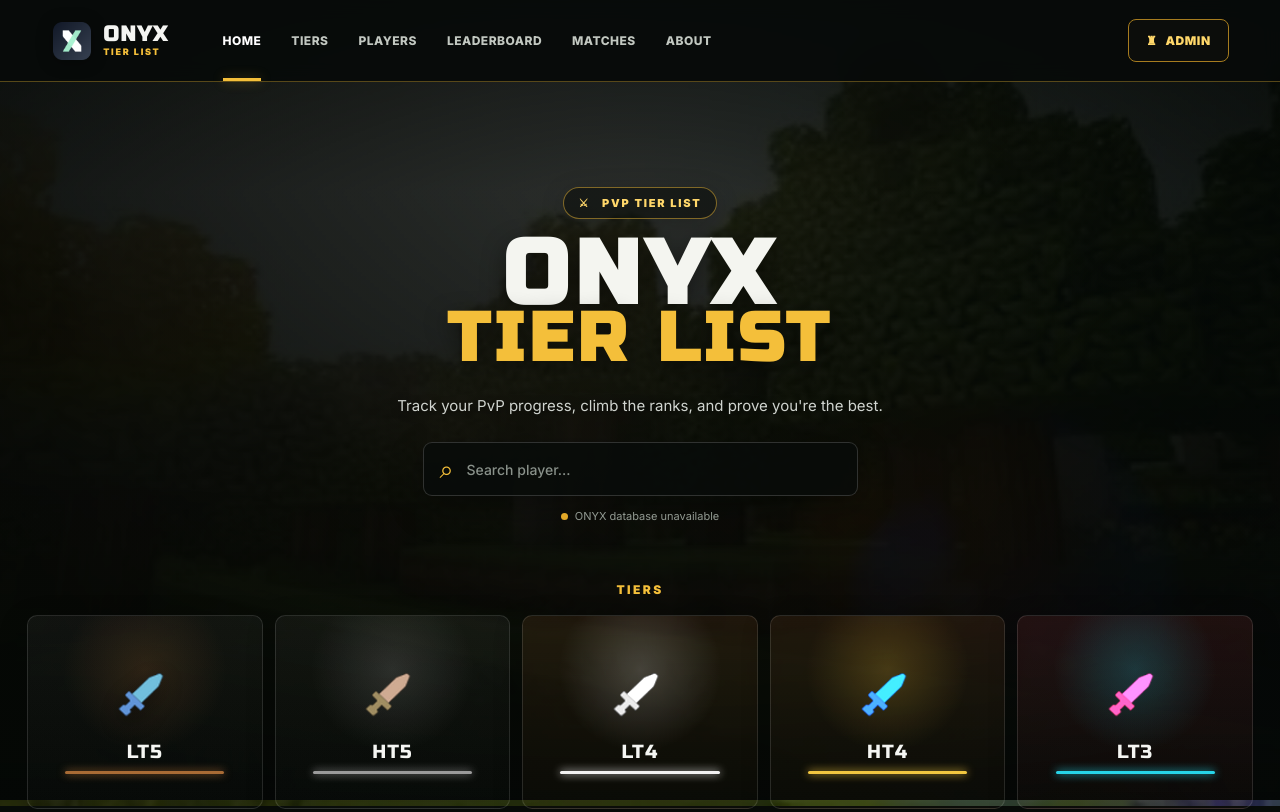
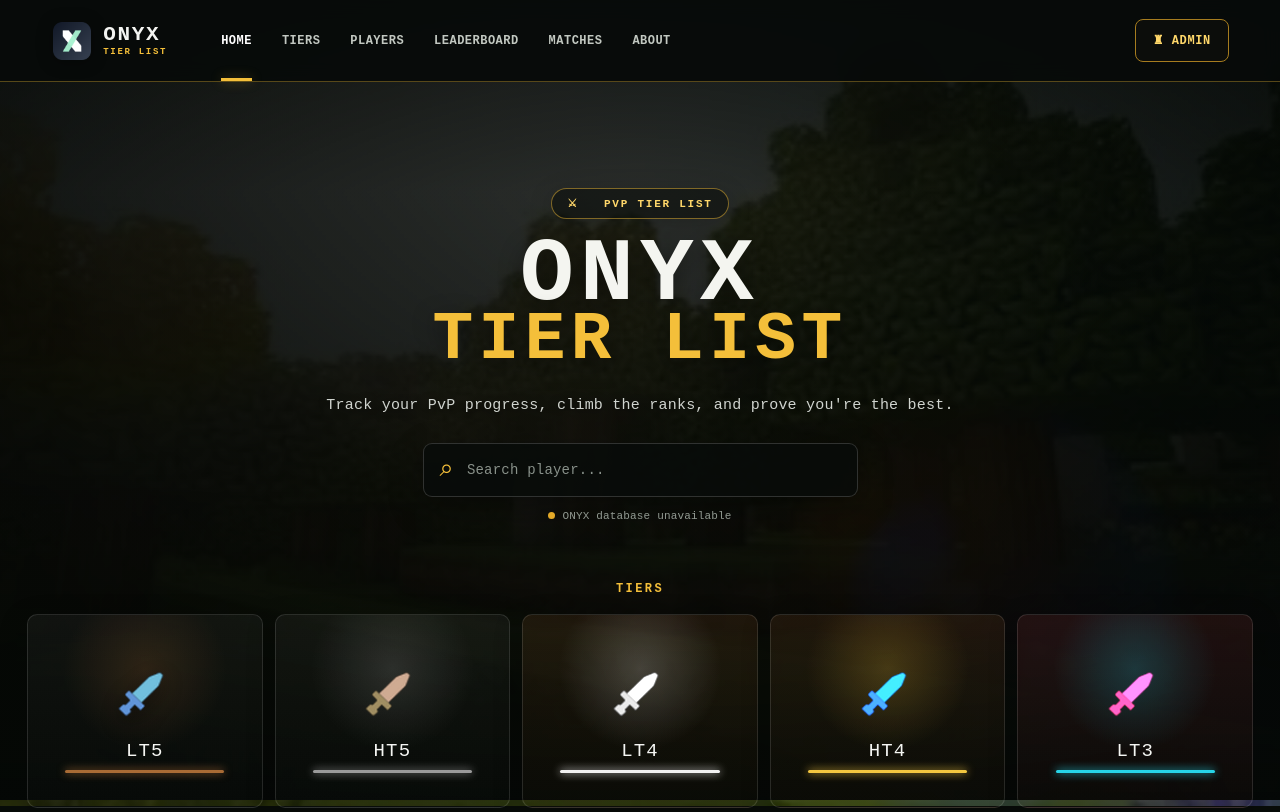
Before and after one commit to fire101mc/Onyx-Tier-List, a website: page index.html in a window 1280 px wide. Shown: the top 812 px of the page. Drawn offline with Linux system fonts and the light colour scheme; no server answers.

Commit message:
Add files via upload

```diff
--- a/style.css
+++ b/style.css
@@ -473,3 +473,27 @@ a{color:inherit}
   .tier-tab{min-width:65px;height:49px;padding:5px 9px}
   .tier-tab span{font-size:14px}
 }
+
+
+/* ONYX Minecraft-like typography */
+@import url('https://fonts.googleapis.com/css2?family=Pixelify+Sans:wght@400;500;600;700&display=swap');
+
+:root{
+  --onyx-font: "Pixelify Sans", "Courier New", monospace;
+}
+
+html, body, button, input, textarea, select,
+h1, h2, h3, h4, h5, h6, p, a, span, div, label,
+table, th, td, strong, b, em, small, code, pre{
+  font-family: var(--onyx-font) !important;
+  letter-spacing: .015em;
+}
+
+button, input, textarea, select{
+  font-family: var(--onyx-font) !important;
+}
+
+h1, h2, h3, .brand, .nav a, .gamemode-tab,
+.tier-tab, .leader-name, .leader-rank{
+  font-weight: 700;
+}
```
Also changed, not shown: MINECRAFT_FONTS.md (added, +5 -0 lines).
